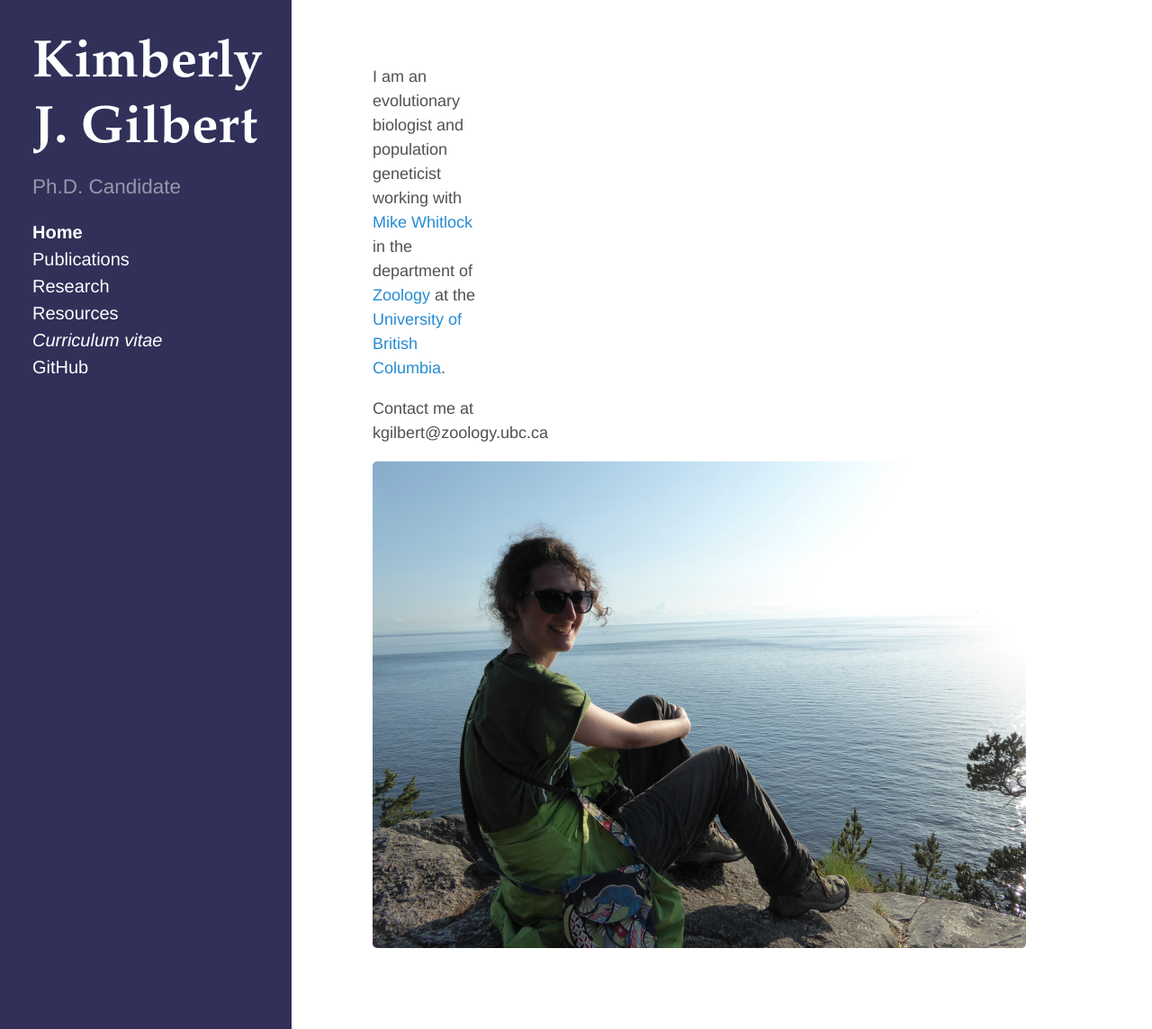
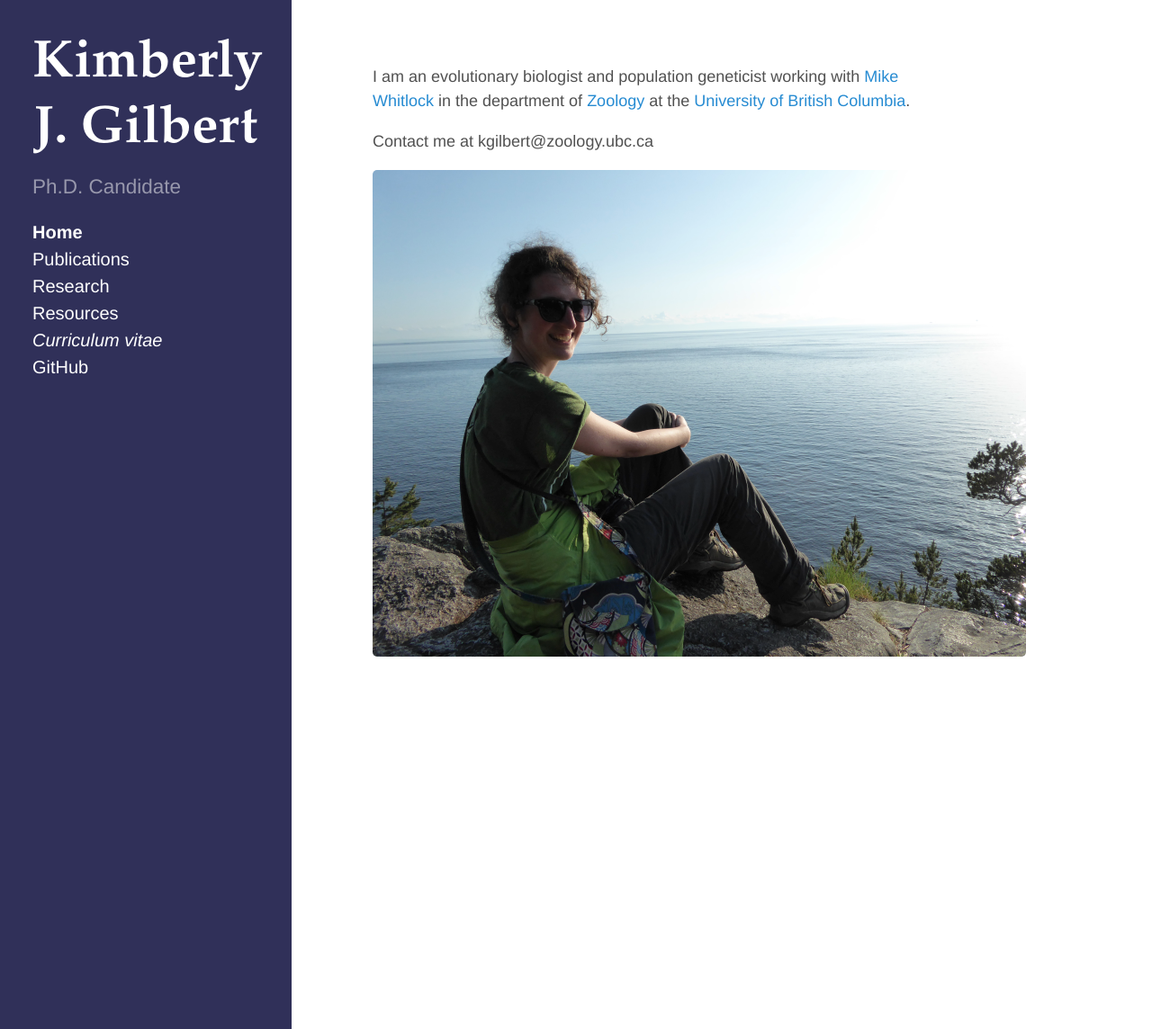
Before and after one commit to kjgilbert/kjgilbert.github.io, a Jekyll site: the page built from index.md, in a window 1280 px wide and 1144 px high. Shown: the whole window at 90% size. Built offline with Jekyll 4.4.1, drawn with Linux system fonts in a browser that asks for light colours; Markdown is read by kramdown in place of the engine named in the settings.

Commit message:
adjust right side margin

```diff
--- a/public/css/hyde.css
+++ b/public/css/hyde.css
@@ -144,7 +144,7 @@ a.sidebar-nav-item:focus {
 @media (min-width: 64rem) {
   .content {
     margin-left: 22rem;
-    margin-right: 40rem; /* orig. is 4 */
+    margin-right: 1.5rem; /* orig. is 4, this seems to be the right side margin! */
   }
 }
 
```
